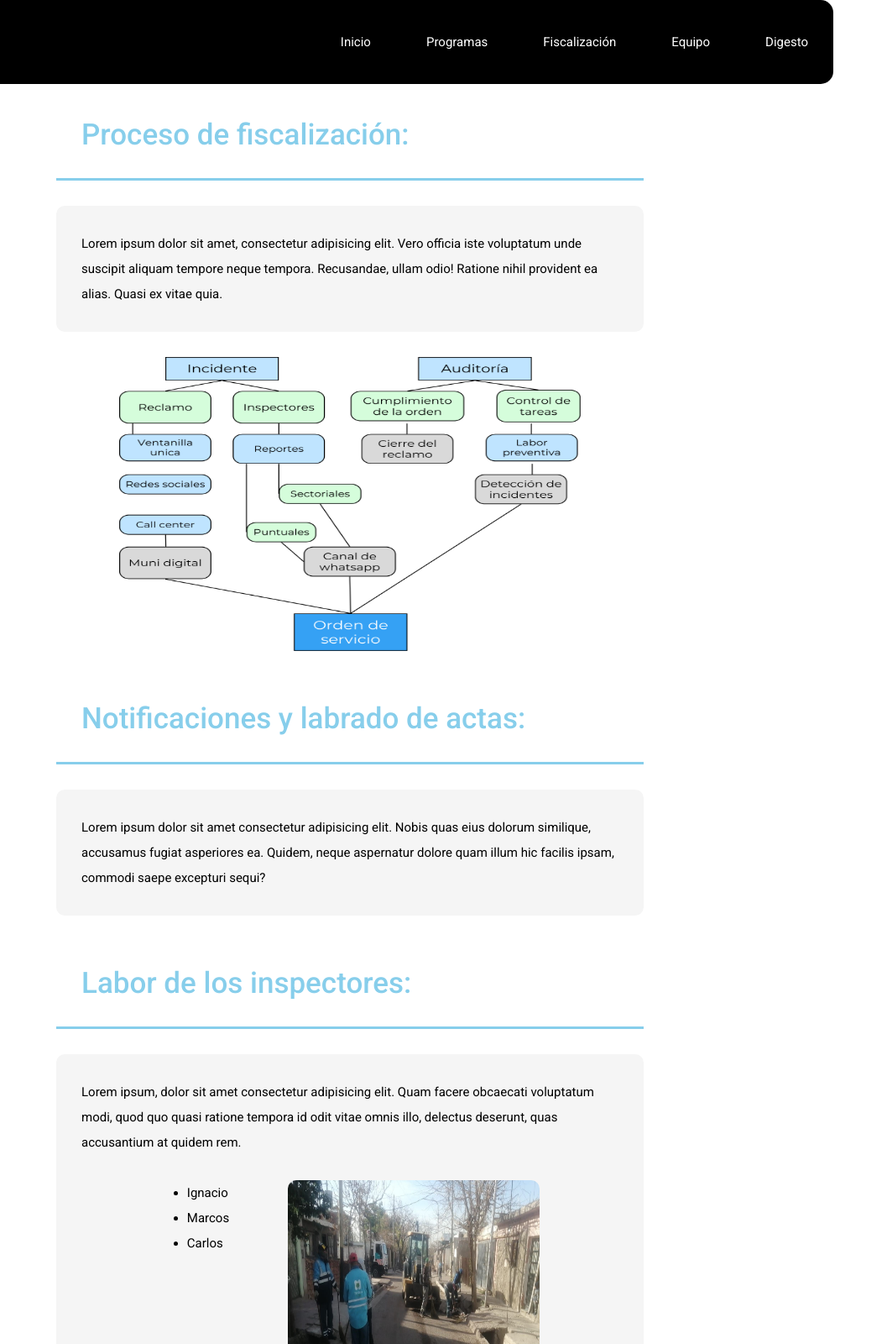
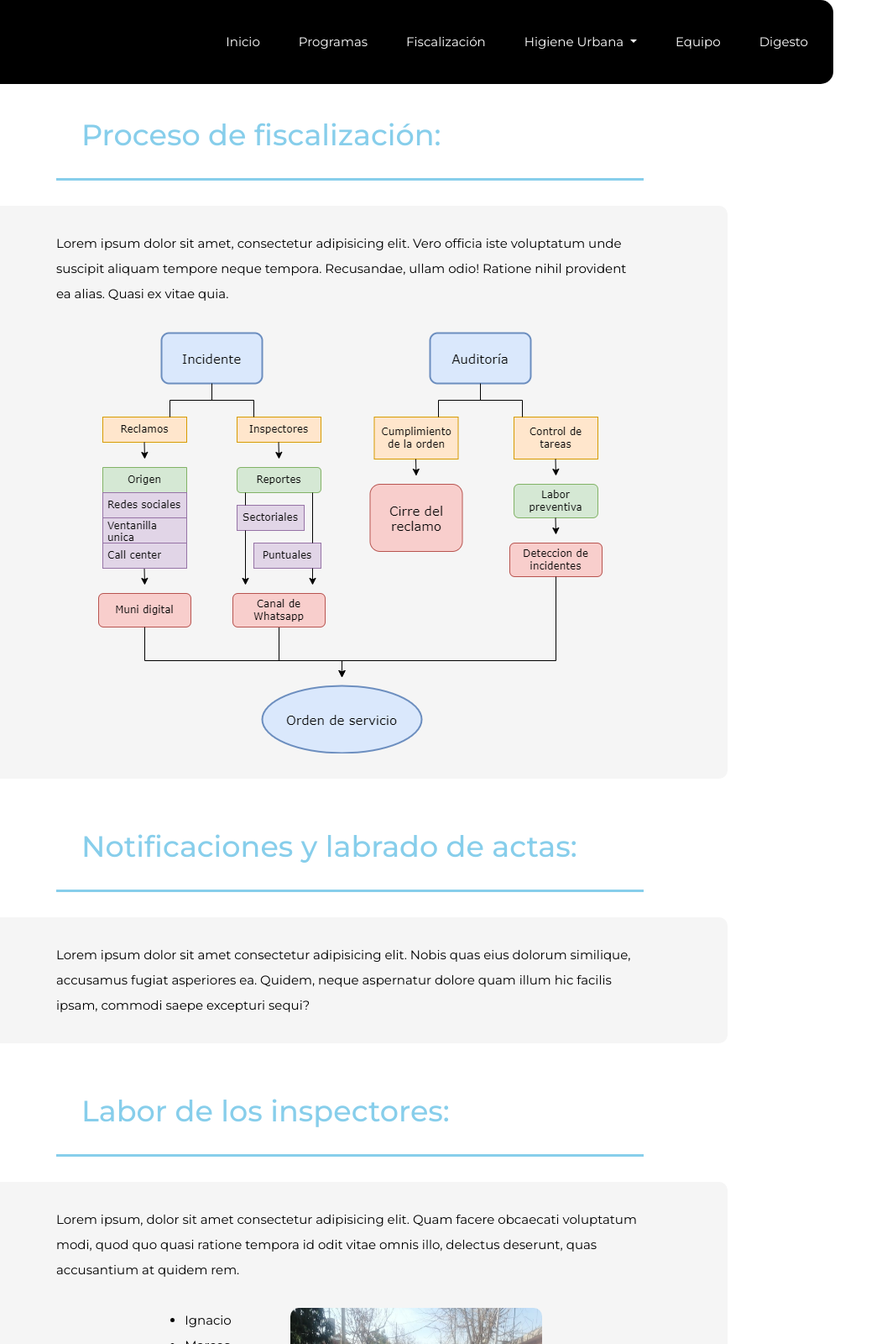
Before and after one commit to vuojan/Web-para-municipio, a plain HTML site: page fiscalizacion.html in a window 1280 px wide. Shown: the top 1600 px of the page at 84% size, 223-1280 px from the left. Drawn offline with nearby package versions, Linux system fonts and the light colour scheme.

Commit message:
se sigue trabajar en fisca

```diff
--- /dev/null
+++ b/fisca.js
@@ -0,0 +1,18 @@
+function changeMap(inspectorId){
+
+    const maps = document.querySelectorAll('.fisca--div-flex-img')
+
+    maps.forEach(map=> {
+
+        map.classList.remove('display-block')
+        map.classList.add('display-none')
+
+    })
+
+    const selectedMap = document.getElementById(inspectorId)
+
+        selectedMap.classList.remove('display-none')
+
+        selectedMap.classList.add('display-block')
+
+    }
--- a/fiscalizacion.css
+++ b/fiscalizacion.css
@@ -5,7 +5,7 @@
 }
 
 body {
-    font-family: roboto;
+    font-family: montserrat;
     background-color: white;
     color: black;
 }
@@ -50,7 +50,25 @@ body {
 
 #navegador div div.collapse.navbar-collapse.justify-content-center div.navbar-nav{
 
-  gap: 50px;
+  gap: 30px;
+
+}
+
+#navegador div.nav-item.dropdown ul.dropdown-menu{
+
+    background-color: black;
+
+}
+
+#navegador div.nav-item.dropdown ul.dropdown-menu li:hover{
+
+    background-color: black;
+
+}
+
+#navegador div.nav-item.dropdown ul.dropdown-menu li:hover a{
+
+    background-color: black;
 
 }
 
@@ -59,12 +77,6 @@ body {
     text-align: left;
     background-color: white;
 
-}
-
-#fisca div{
-
-    max-width: 700px;
-    margin: 0 auto;
 }
 
 #fisca h1{
@@ -79,7 +91,14 @@ body {
     margin-top: 10px;
 }
 
-.fisca--div-text{
+.fisca--div-title{
+
+    width: 700px;
+    margin: 0 auto;
+
+}
+
+.fisca--div-content{
 
     background-color: whitesmoke;
     padding: 30px;
@@ -87,12 +106,16 @@ body {
     line-height: 30px;
     border-radius: 10px;
     margin-bottom: 30px !important;
+    width: 900px;
+    margin: 0 auto;
 
 }
 
-.fisca--div-text p{
+.fisca--div-content p{
 
     margin-bottom: 0;
+    max-width: 700px;
+    margin: 0 auto;
 
 }
 
@@ -100,16 +123,11 @@ body {
 
     text-align: center;
     max-width: 700px;
-    margin-bottom: 30px !important;
+    margin: 0 auto;
+    margin-top: 30px !important;
 
 }
 
-.fisca--div-img img{
-
-    height: 350px;
-    width: 550px;
-
-}
 
 .fisca--div-flex{
 
@@ -128,6 +146,14 @@ body {
     height: 300px;
     border-radius: 10px;
 
+}
+
+.display-block{
+    display: block;
+}
+
+.display-none{
+    display: none;
 }
 
 .fisca--div-flex div{
--- a/fiscalizacion.html
+++ b/fiscalizacion.html
@@ -26,6 +26,16 @@
                 <a class="nav-link" href="index.html">Inicio</a>
                 <a class="nav-link" href="programas.html">Programas</a>
                 <a class="nav-link" href="fiscalización">Fiscalización</a>
+                <div class="nav-item dropdown">
+                    <a class="nav-link dropdown-toggle" href="#" id="navbarDropdown" role="button" data-bs-toggle="dropdown" aria-expanded="false">
+                        Higiene Urbana
+                    </a>
+                    <ul class="dropdown-menu" aria-labelledby="navbarDropdown">
+                        <li><a class="dropdown-item" href="#">Zona este</a></li>
+                        <li><a class="dropdown-item" href="#">Zona oeste</a></li>
+                        <li><a class="dropdown-item" href="#">Zonas especiales</a></li>
+                    </ul>
+                </div>
                 <a class="nav-link" href="equipo.html">Equipo</a>
                 <a class="nav-link" href="digesto.html">Digesto</a>
             </div>
@@ -34,37 +44,51 @@
     </nav>
     <main>
         <div id="fisca">
-            <div>
+            <div class="fisca--div-title">
                 <h1>Proceso de fiscalización:</h1>
             </div>
-            <div class="fisca--div-text">
+            <div class="fisca--div-content">
                 <p>Lorem ipsum dolor sit amet, consectetur adipisicing elit. Vero officia iste voluptatum unde suscipit aliquam tempore neque tempora. Recusandae, ullam odio! Ratione nihil provident ea alias. Quasi ex vitae quia.</p>
+                <div class="fisca--div-img">
+                    <img src="imagenes/Diagrama sin título.drawio.png" alt="">
+                </div>
             </div>
-            <div class="fisca--div-img">
-                <img src="imagenes/Dirección Higiene Urbana (3).png" alt="">
-            </div>
-            <div>
+            <div class="fisca--div-title">
                 <h1>Notificaciones y labrado de actas:</h1>
             </div>
-            <div class="fisca--div-text">
+            <div class="fisca--div-content">
                 <p>Lorem ipsum dolor sit amet consectetur adipisicing elit. Nobis quas eius dolorum similique, accusamus fugiat asperiores ea. Quidem, neque aspernatur dolore quam illum hic facilis ipsam, commodi saepe excepturi sequi?</p>
             </div>
-            <div>
+            <div class="fisca--div-title">
                 <h1>Labor de los inspectores:</h1>
             </div>
-            <div class="fisca--div-text">
+            <div class="fisca--div-content">
                 <p>Lorem ipsum, dolor sit amet consectetur adipisicing elit. Quam facere obcaecati voluptatum modi, quod quo quasi ratione tempora id odit vitae omnis illo, delectus deserunt, quas accusantium at quidem rem.</p>
                 <div class="fisca--div-flex">
                     <div>
                         <ul>
-                            <li>Ignacio</li>
-                            <li>Marcos</li>
-                            <li>Carlos</li>
+                            <li onclick="changeMap('ignacio')">Ignacio</li>
+                            <li onclick="changeMap('marcos')">Marcos</li>
+                            <li onclick="changeMap('carlos')">Carlos</li>
                         </ul>
                     </div>
-                    <div>
+                    <div id="ignacio" class="fisca--div-flex-img display-block">
                         <img src="imagenes/Foto1.jpeg" alt="">
                     </div>
+                    <div id="marcos" class="fisca--div-flex-img display-none">
+                        <img src="imagenes/Dirección Higiene Urbana (3).png" alt="">
+                    </div>
+                    <div id="carlos" class="fisca--div-flex-img display-none">
+                        <img src="imagenes/Foto1.jpeg" alt="">
+                    </div>
+                </div>
+            </div>
+            <div>
+                <div class="fisca--div-title">
+                    <h1>Santa Elena:</h1>
+                </div>
+                <div class="fisca--div-content">
+                    <p>Lorem ipsum dolor, sit amet consectetur adipisicing elit. Corporis, quasi earum in praesentium ipsa maiores impedit, odio assumenda pariatur officiis voluptatibus id ullam saepe tempora commodi quas cumque. Sed, a.</p>
                 </div>
             </div>
         </div>
@@ -89,6 +113,7 @@
             <a class="text-white" href="https://mdbootstrap.com/">Geronimo Amuchastegui</a>
         </div>
     </footer>
+    <script src="fisca.js"></script>
     <script src="https://cdn.jsdelivr.net/npm/bootstrap@5.3.3/dist/js/bootstrap.bundle.min.js" integrity="sha384-YvpcrYf0tY3lHB60NNkmXc5s9fDVZLESaAA55NDzOxhy9GkcIdslK1eN7N6jIeHz" crossorigin="anonymous"></script>
 </body>
 </html>
```
Also changed, not shown: script.js (+21 -0 lines), imagenes/Diagrama sin título.drawio.png (added).
